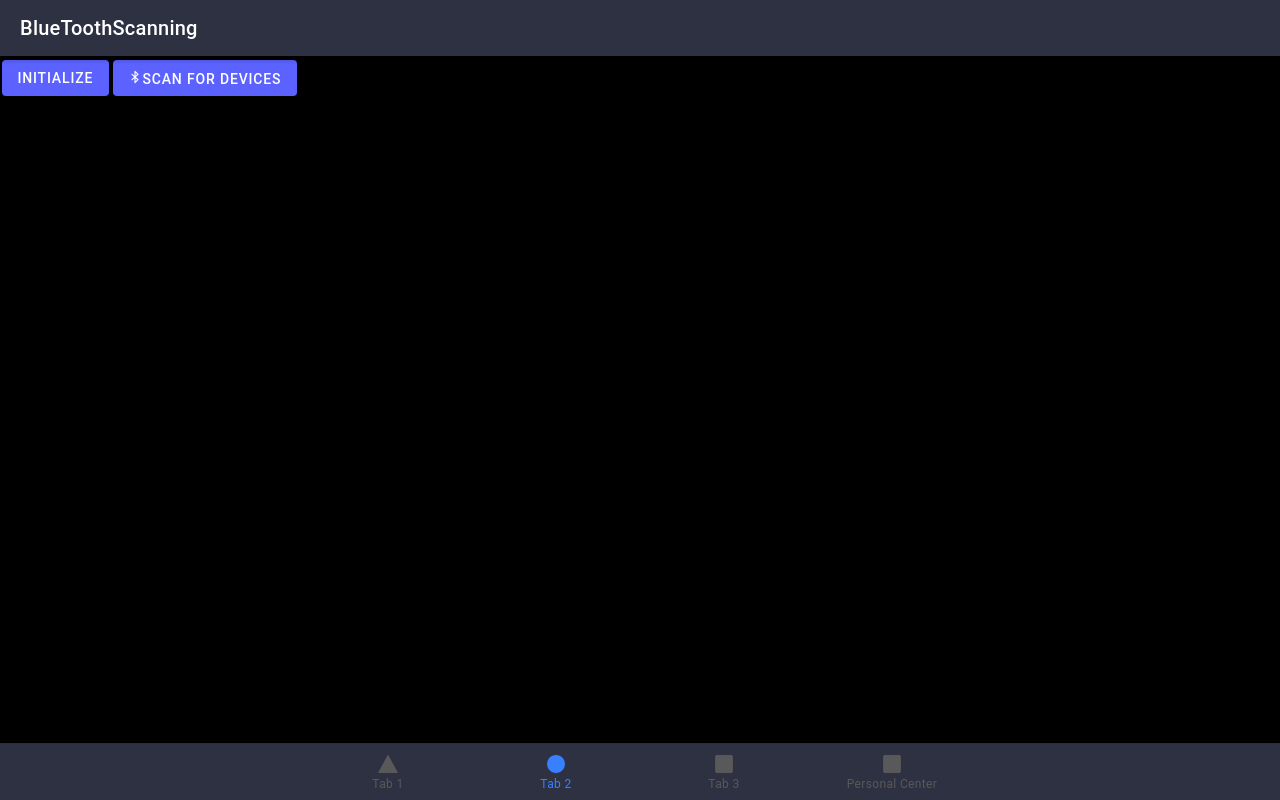
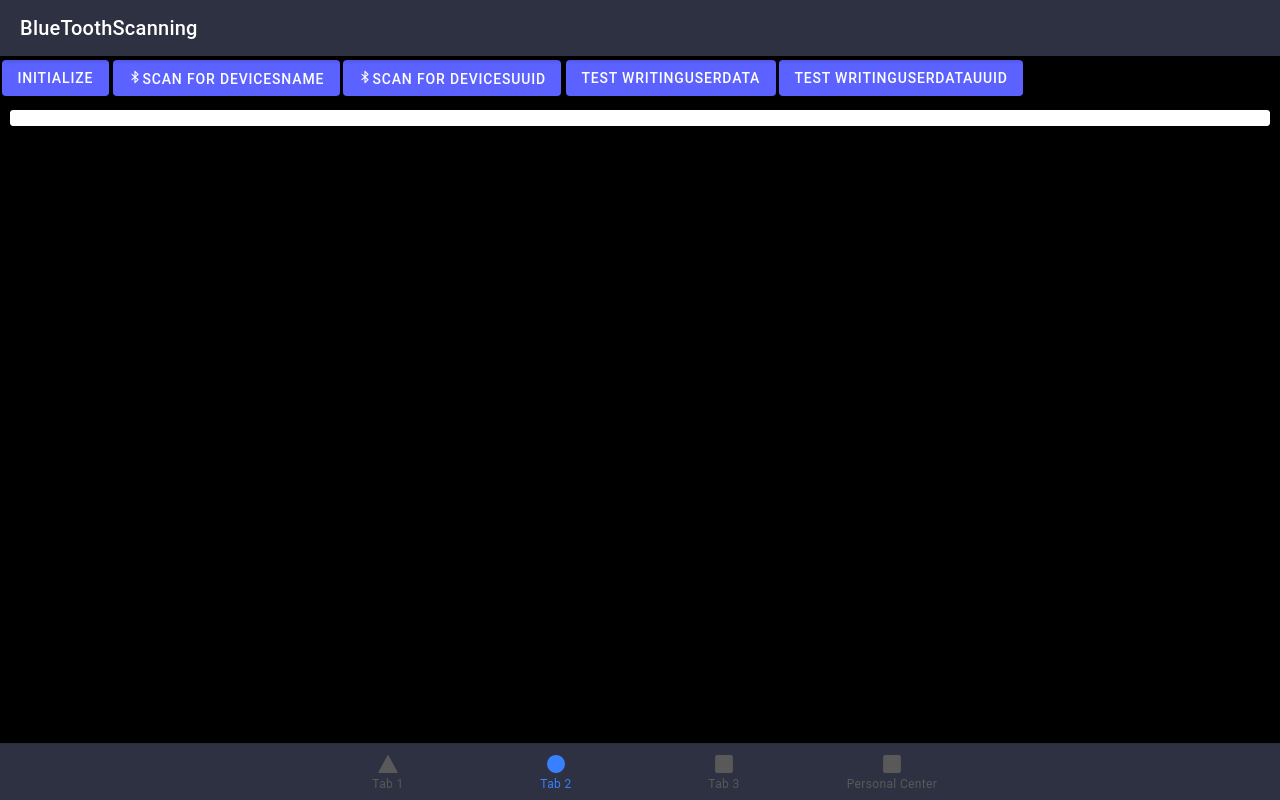
Before and after one commit to Zawa-ll/simple-test-0kk16a, a React (Create React App) app: page /tab2 in a window 1280 px wide. Built offline with nearby package versions, Linux system fonts and the light colour scheme.

Commit message:
Before changing into device_id

```diff
--- a/src/pages/Tab2.tsx
+++ b/src/pages/Tab2.tsx
@@ -4,14 +4,98 @@ import { bluetooth } from 'ionicons/icons';
 import { useState } from 'react';
 import '../theme/App.css'
 
+
+// Import the functions you need from the SDKs you need
+import { initializeApp } from "firebase/app";
+import { getDatabase, ref, set } from 'firebase/database'
+
+
+
+// Your web app's Firebase configuration
+// For Firebase JS SDK v7.20.0 and later, measurementId is optional
+const firebaseConfig = {
+  apiKey: "AIzaSyCpQoMMzOGkJ-n3H0A5nRYGeto7ubNkKF8",
+  authDomain: "backend-e12d1.firebaseapp.com",
+  databaseURL: "https://backend-e12d1-default-rtdb.firebaseio.com",
+  projectId: "backend-e12d1",
+  storageBucket: "backend-e12d1.appspot.com",
+  messagingSenderId: "730317868996",
+  appId: "1:730317868996:web:68359d31c1ab5a9a369e91",
+  measurementId: "G-158MT6TRS3"
+};
+
+
+
+
+
 const Tab2: React.FC = () => {
+
+  const app = initializeApp(firebaseConfig);
+  const database = getDatabase(app);
+
+  const writeUserData = () => {
+    console.log(database);
+    set(ref(database, 'users/bluetoothDevices'), {
+      devicesNameList: devices
+    })
+  }
+
+  const writeUserDataUUID = () => {
+    console.log(database);
+    set(ref(database, 'users/bluetoothDevicesUUIDS'), {
+      devicesUUIDList: devicesUUID,
+    })
+
+
+    console.log('here are the devicesUUID we get:', devicesUUID);
+  }
+
   const [isScanning, setIsScanning] = useState<boolean>(false);
+  const [isScanningUUID, setIsScanningUUID] = useState<boolean>(false);
   const [devices, setDevices] = useState<string[]>([]);
+  const [devicesUUID, setDevicesUUID] = useState<string[]>([]);
 
   const handleInitialize = async () => {
     await BleClient.initialize();
     console.log('Bluetooth initialized');
   };
+
+  const handleClickUUID = async () => {
+    setIsScanningUUID(!isScanningUUID);
+    if (!isScanningUUID) {
+      await BleClient.requestLEScan({}, scanResult => {
+        console.log('Found device:', scanResult);
+        if (scanResult.device !== undefined && scanResult.device.uuids !== undefined) {
+          const uuids = scanResult.device.uuids.map(uuid => uuid.toUpperCase()); // convert UUIDs to upper case for consistency
+          setDevicesUUID([...devicesUUID, ...uuids]); // add unique UUIDs to the array
+        }
+      });
+      console.log('Scanning started');
+
+    } else {
+      await BleClient.stopLEScan();
+      console.log('Scanning stopped');
+    }
+  };
+
+
+  const handleClickUUID2 = async () => {
+    setIsScanningUUID(!isScanningUUID);
+    if (!isScanningUUID) {
+      await BleClient.requestLEScan({}, scanResult => {
+        console.log('Found device:', scanResult);
+        if (scanResult.device !== undefined && scanResult.device.uuids !== undefined) {
+          setDevicesUUID([...devicesUUID, ...scanResult.device.uuids]);
+        }
+      });
+      console.log('Scanning started');
+
+    } else {
+      await BleClient.stopLEScan();
+      console.log('Scanning stopped');
+    }
+  };
+
 
   const handleClick = async () => {
     setIsScanning(!isScanning);
@@ -41,13 +125,33 @@ const Tab2: React.FC = () => {
         <IonButton className='primary-blue btn-text' onClick={handleClick}>
           <div style={{ color: isScanning ? 'gray' : 'white' }}>
             <IonIcon icon={bluetooth}></IonIcon>
-            {isScanning ? 'Scanning...' : 'Scan for devices'}
+            {isScanning ? 'ScanningName...' : 'Scan for devicesName'}
           </div>
         </IonButton>
+
+        <IonButton className='primary-blue btn-text' onClick={handleClickUUID}>
+          <div style={{ color: isScanningUUID ? 'gray' : 'white' }}>
+            <IonIcon icon={bluetooth}></IonIcon>
+            {isScanningUUID ? 'ScanningUUID...' : 'Scan for devicesUUID'}
+          </div>
+        </IonButton>
+
+        <IonButton className='primary-blue btn-text' onClick={writeUserData}>test WritingUserData</IonButton>
+        <IonButton className='primary-blue btn-text' onClick={writeUserDataUUID}>test WritingUserDataUUID</IonButton>
         {devices.length > 0 && (
           <IonCard>
             <IonList>
               {devices.map((device, index) => (
+                <IonItem key={index}>{device}</IonItem>
+              ))}
+            </IonList>
+          </IonCard>
+        )}
+
+        {(devicesUUID !== undefined) && (
+          <IonCard>
+            <IonList>
+              {devicesUUID.map((device, index) => (
                 <IonItem key={index}>{device}</IonItem>
               ))}
             </IonList>
@@ -59,139 +163,3 @@ const Tab2: React.FC = () => {
 };
 
 export default Tab2;
-
-
-// import { IonButton, IonCard, IonContent, IonHeader, IonIcon, IonItem, IonList, IonPage, IonTitle, IonToolbar } from '@ionic/react';
-// import ExploreContainer from '../components/ExploreContainer/ExploreContainer';
-// import './Tab2.css';
-
-// // Import the wrapper class directly
-// import { BleClient } from '@capacitor-community/bluetooth-le';
-// import { bluetooth } from 'ionicons/icons';
-// import { useState } from 'react';
-
-// const Tab2: React.FC = () => {
-
-//   const [isScanning, setIsScanning] = useState<Boolean>(false);
-//   const [devices, setDevides] = useState<string[]>([] as string[]);
-//   const [scanRes, setscanRes] = useState<any[]>([]);
-//   const color = isScanning ? "gray" : "white"
-
-//   const handleInitialize = () => {
-//     console.log('handleInitialize Clicked');
-//     BleClient.initialize();
-
-//     // on mobile devices:::!!!
-//     // BleClient.enable();
-//   }
-
-//   const handleClick = () => {
-//     console.log('clicked');
-//     setIsScanning(!isScanning);
-//     scanForDevices();
-//     console.log(isScanning);
-//   }
-
-//   const scanForDevices = () => {
-//     if (typeof BleClient.requestLEScan === 'function') {
-//       BleClient.requestLEScan({}, scanResult => {
-//         console.log('Found device:', scanResult);
-//         if (scanResult.device.name !== undefined) {
-//           setDevides([...devices, scanResult.device.name]);
-//         }
-//       });
-//     } else {
-//       console.log('Bluetooth LE scan is not available on this platform.');
-//     }
-//   };
-
-
-//   const scanForDevices3 = () => {
-//     if (typeof navigator.bluetooth.requestLEScan === 'function') {
-//       BleClient.requestLEScan({}, scanResult => {
-//         console.log('Found device:', scanResult);
-//         if (scanResult.device.name !== undefined) {
-//           setDevides([...devices, scanResult.device.name]);
-//         }
-//       });
-//     } else {
-//       console.log('Not available on web browser!');
-//     }
-//   };
-
-
-//   const scanForDevices2 = () => {
-//     BleClient.requestLEScan({}, scanResult => {
-//       console.log('Found device:', scanResult.device.name);
-//     });
-//   };
-
-//   const scanForUUIDs = () => {
-//     const uuids: Array<string> = []; // Array to store discovered UUIDs
-//     BleClient.requestLEScan({}, scanResult => {
-//       const device = scanResult.device;
-//       if (device.uuids) {
-//         device.uuids.forEach(uuid => {
-//           if (!uuids.includes(uuid)) {
-//             uuids.push(uuid);
-//             console.log(`Discovered UUID: ${uuid}`);
-//           }
-//         });
-//       }
-//     });
-//   };
-
-
-//   return (
-//     <IonPage>
-//       <IonHeader>
-//         <IonToolbar>
-//           <IonTitle>BlueToothScanning</IonTitle>
-//         </IonToolbar>
-//       </IonHeader>
-//       <IonContent fullscreen>
-//         <IonButton onClick={handleInitialize}>Initialize</IonButton>
-//         <IonButton onClick={handleClick}>
-//           <div style={{ color: color }} >
-//             <IonIcon icon={bluetooth}></IonIcon>
-//             Enabled
-//           </div>
-//         </IonButton>
-//         <IonButton onClick={scanForDevices}>Scan for devices</IonButton>
-//         {devices.length ?
-//           <IonCard>
-//             <IonList>
-//               {/* {devices.map(device => {
-//                 return <IonItem>{device}</IonItem>;
-//               })} */}
-//               {devices.map((device, index) => (
-//                 <IonItem key={index}>{device}</IonItem>
-//               ))}
-//             </IonList>
-//           </IonCard> : null}
-//       </IonContent>
-
-
-
-//     </IonPage >
-//   );
-// };
-
-// export default Tab2;
-
-
-
-
-
-
-
-
-
-
-  // const handleClick = () => {
-  //   console.log('enabçled');
-  //   BleClient.initialize();
-  //   console.log(BleClient.isEnabled());
-  //   // BleClient.disable();
-  //   console.log(BleClient.isEnabled());
-  // }
```
